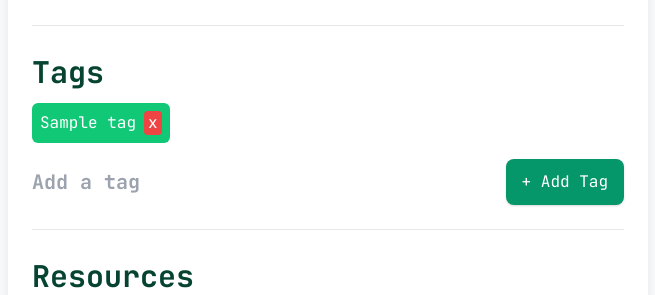
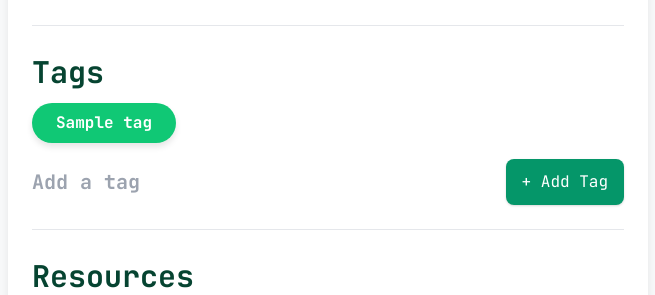
Before and after one commit to epicgk11/Efficiently-AI, a Django app: template efficientlyApp/templates/taskView.html in a window 1280 px wide. Shown: the part 533-828 px from the top of the page, without its empty margins (312-967 px from the left). Run offline with Django 3.2, Linux system fonts and the light colour scheme; the template is opened without the code that fills it: most values are stand-ins (such as "Sample title", 1, 10 or a date in 2020); grey boxes marked "Sample" are stand-in pictures; style sheets or scripts are compiled from the project's sources.

Commit message:
added a minute change

```diff
--- a/efficientlyApp/static/app/css/task.css
+++ b/efficientlyApp/static/app/css/task.css
@@ -48,14 +48,50 @@ body {
 }
 
 .tags-container .tag {
+    position: relative;
     background-color: #10c875;
     color: white;
-    border-radius: 0.375rem;
-    padding: 0.5rem;
-    display: flex;
+    border-radius: 20px;
+    padding: 0.5rem 1.5rem;
+    display: inline-flex;
     align-items: center;
-    gap: 8px;
+    justify-content: center;
+    font-weight: bold;
+    font-size: 1rem;
+    transition: transform 0.3s ease, box-shadow 0.3s ease;
+    box-shadow: 0 4px 6px rgba(0, 0, 0, 0.1);
+    cursor: default;
 }
+
+.tags-container .tag:hover {
+    transform: translateY(-3px);
+    box-shadow: 0 6px 10px rgba(0, 0, 0, 0.2);
+}
+
+.tags-container .tag .remove-tag {
+    position: absolute;
+    top: -5px;
+    right: -5px;
+    width: 12px;
+    height: 12px;
+    background-color: #e44d26;
+    border: 2px solid white; /* To create a subtle border around the dot */
+    border-radius: 50%;
+    cursor: pointer;
+    opacity: 0;
+    transition: opacity 0.3s ease, transform 0.3s ease;
+}
+
+.tags-container .tag:hover .remove-tag {
+    opacity: 1;
+    transform: scale(1.2);
+}
+
+.tags-container .tag .remove-tag:hover {
+    background-color: #c0392b;
+    transform: scale(1.4);
+}
+
 
 .steps-container .step {
     display: flex;
```
Also changed, not shown: db.sqlite3, media/profile_pics/wallpaperflare_zPTEnE9.com_wallpaper.jpg (added), 1 other file.
